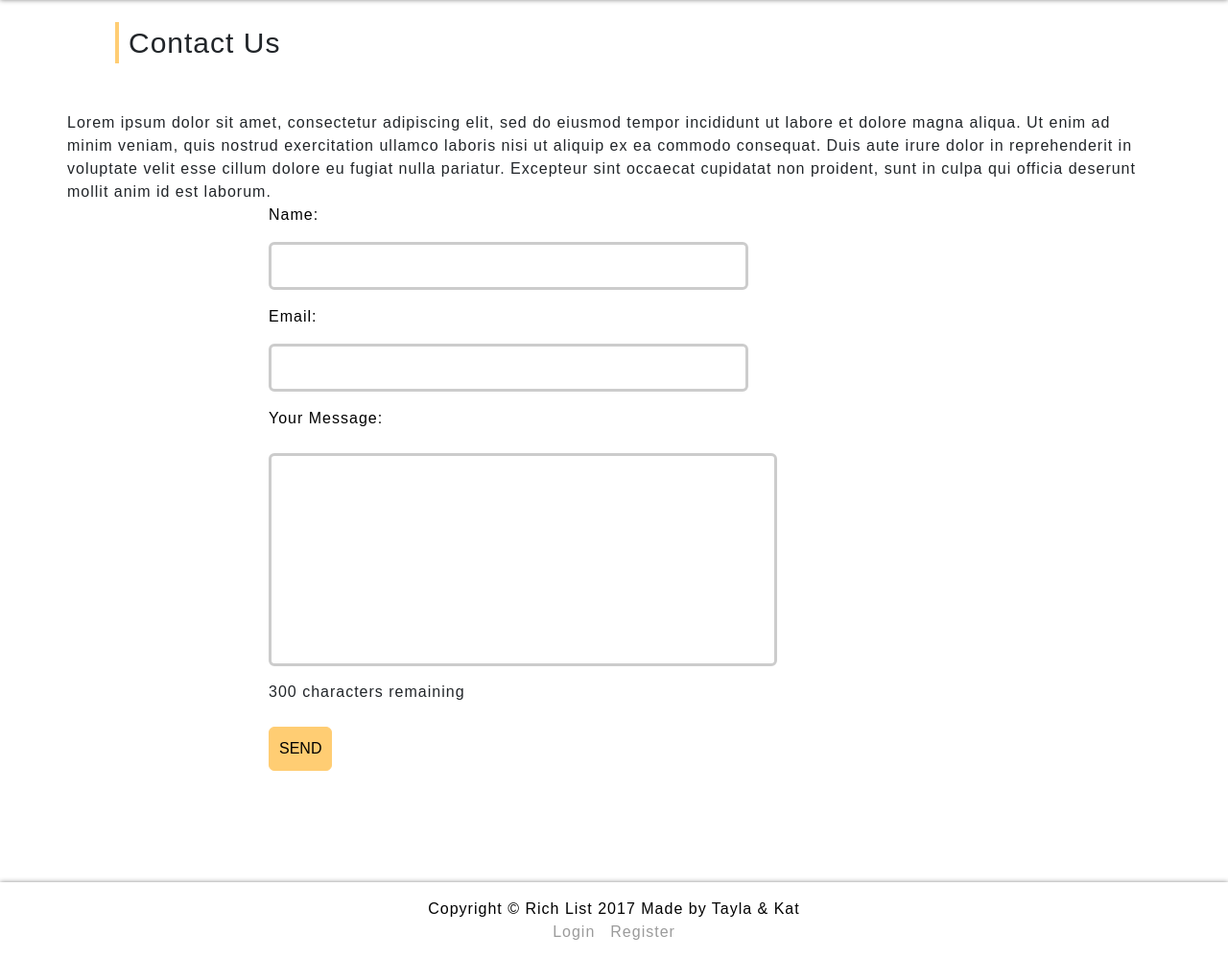
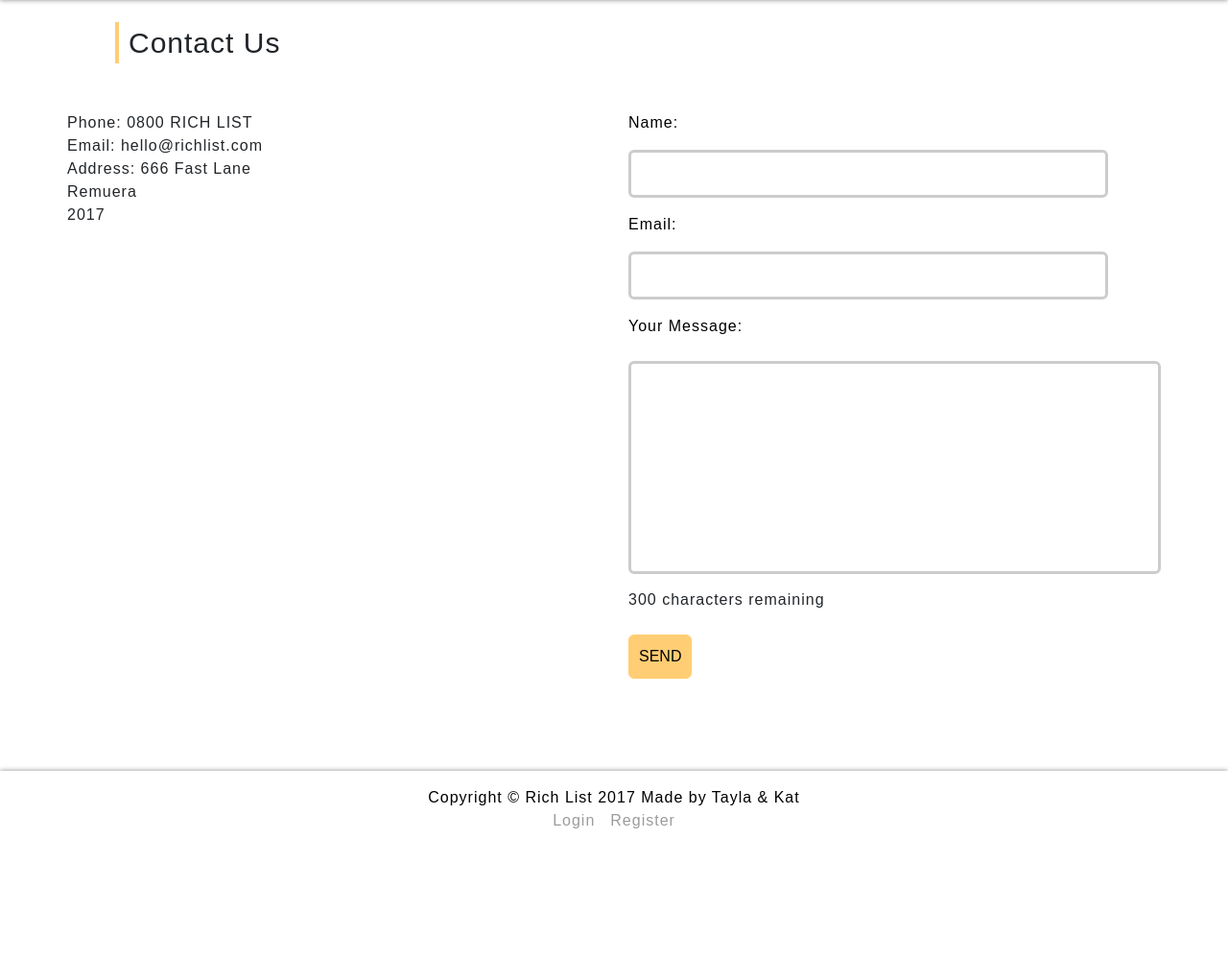
Before and after one commit to katatk/real-estate, a PHP site: page /contact in a window 1280 px wide. Shown: the part 183-1182 px from the top of the page at 96% size. After the commit the page ends 1046 px from the top, so only its background shows below. Run offline with PHP 8.4, Linux system fonts and the light colour scheme; some web fonts are replaced.

Commit message:
added contact info and url validation for adding/editing property

```diff
--- a/contact.php
+++ b/contact.php
@@ -7,14 +7,24 @@ include_once 'header.php';
     <div class="row">
         <div class="col-12">
             <h1 class="title">Contact Us</h1>
-            <div>Lorem ipsum dolor sit amet, consectetur adipiscing elit, sed do eiusmod tempor incididunt ut labore et dolore magna aliqua. Ut enim ad minim veniam, quis nostrud exercitation ullamco laboris nisi ut aliquip ex ea commodo consequat. Duis aute irure dolor in reprehenderit in voluptate velit esse cillum dolore eu fugiat nulla pariatur. Excepteur sint occaecat cupidatat non proident, sunt in culpa qui officia deserunt mollit anim id est laborum. </div>
+
         </div>
     </div>
 
     <section>
-        <div class="form-container">
-            <div class="row align-items-center">
-                <div class="col-12 col-lg-7">
+
+        <div class="row">
+
+            <div class="col-lg-6 col-sm-12">
+
+                <span class="bold">Phone:</span> 0800 RICH LIST<br>
+                    <span class="bold">Email:</span> hello@richlist.com<br>
+                    <span class="bold">Address:</span> 666 Fast Lane<br> Remuera
+                        <br> 2017
+
+            </div>
+
+            <div class="col-lg-6 col-sm-12">
                 <form>
                     <div class="form-group" id="name-group">
                         <label for="full-name">Name:</label>
@@ -33,11 +43,8 @@ include_once 'header.php';
                     <input type="button" class="button" value="SEND" onclick="validateForm()">
                 </form>
             </div>
+
         </div>
-        </div>
-    </section>
-
-
 
 
         <script type="text/javascript">
```
Also changed, not shown: form-add-property.php (+9 -1 lines). Lines whose indentation alone changed are shown as unchanged.
